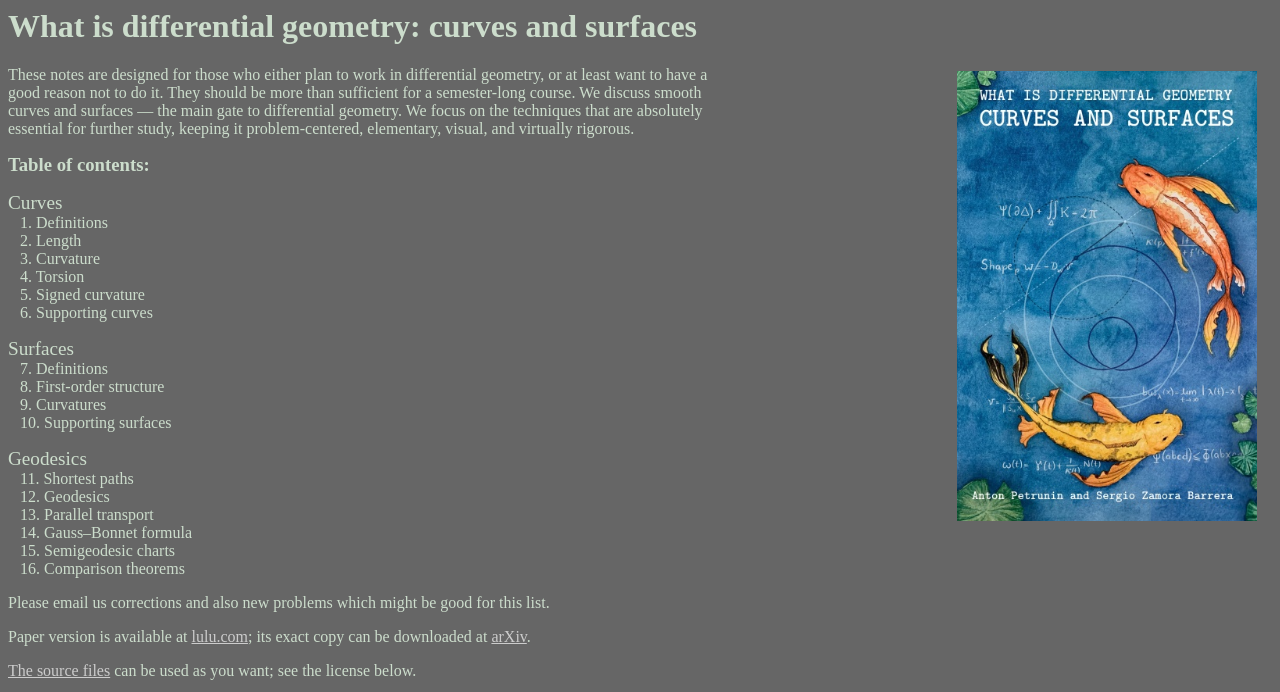
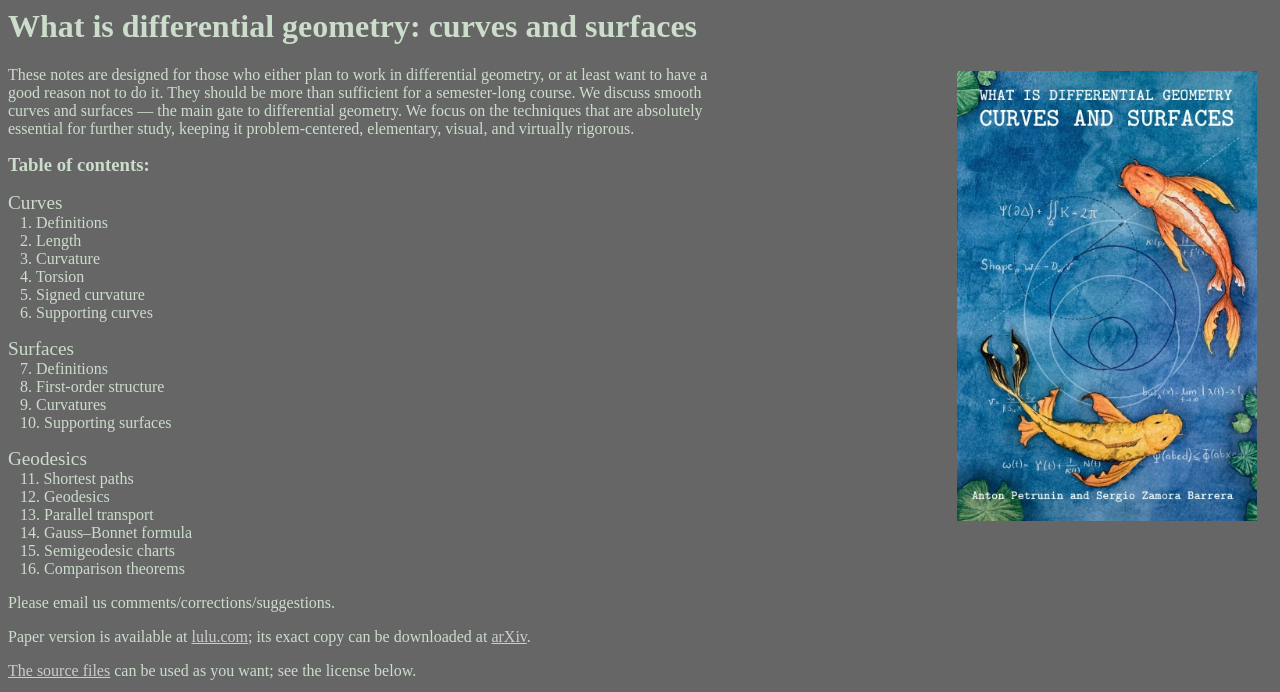
Before and after one commit to anton-petrunin/gauss, a plain HTML site: page index.html in a window 1280 px wide. Shown: the top 692 px of the page. Drawn offline with Linux system fonts and the light colour scheme.

Commit message:
comments/corrections/suggestions

```diff
--- a/index.html
+++ b/index.html
@@ -39,7 +39,7 @@ These notes are designed for those who either plan to work in differential geome
 </p>
 
 <p style="width: 700px;">
-Please email us corrections and also new problems which might be good for this list.
+Please email us comments/corrections/suggestions.
 </p>
 
 <p style="width: 700px;">
```
